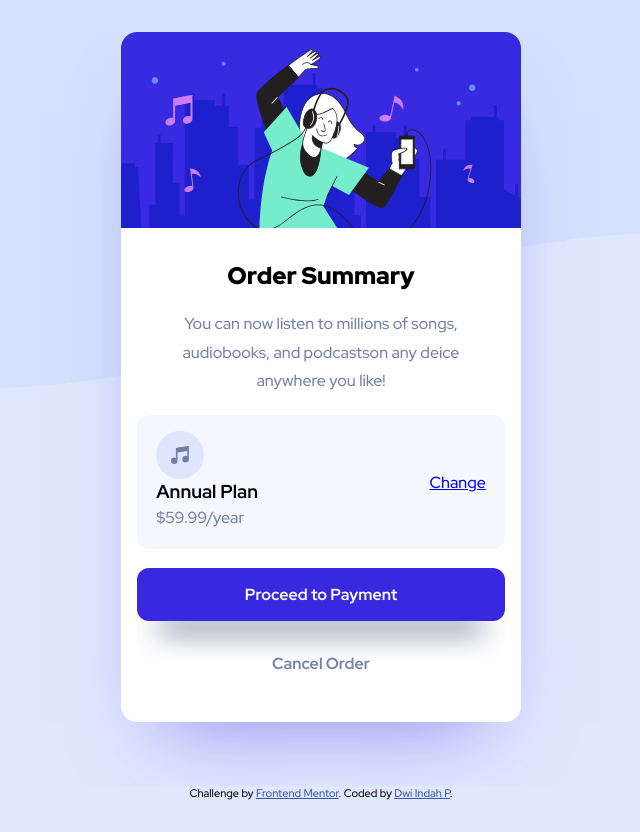
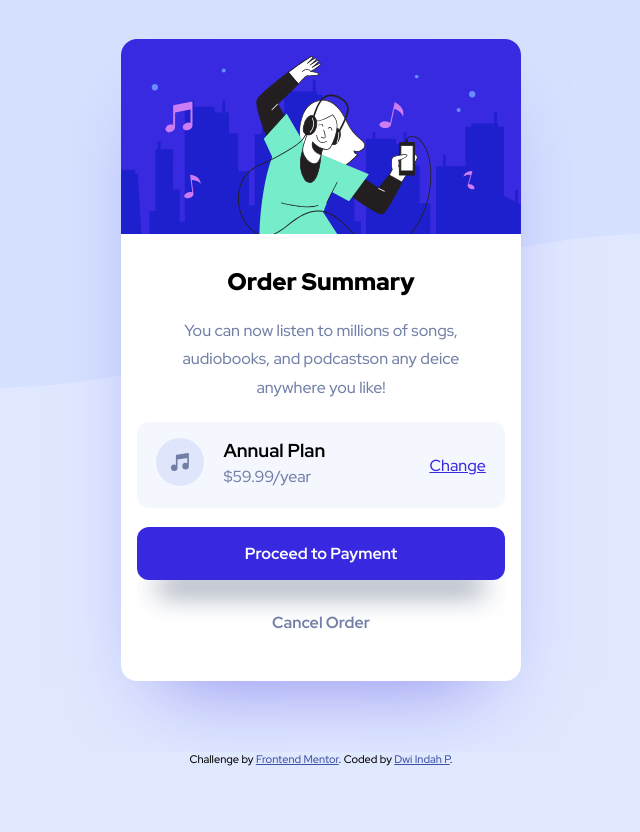
Before and after one commit to dwi-indah/frontend-mentor-order-summary-component, a plain HTML site: page index.html in a window 1280 px wide. Shown: the whole page, without its empty margins (319-959 px from the left). After the commit the page ends 800 px from the top, so only its background shows below. Drawn offline with nearby package versions, Linux system fonts and the light colour scheme; files that its build step writes are made by us from their sources.

Commit message:
update style plan detail

```diff
--- a/style.scss
+++ b/style.scss
@@ -127,7 +127,7 @@ p {
         gap: 1.2rem;
         padding: 2rem 1rem;
         @include min-responsive($screen-desktop) {
-            padding: 2rem 3rem;
+            padding: 2rem 2.5rem;
         }
     }
     &__desc {
@@ -154,8 +154,13 @@ p {
 }
 
 .plan {
+    &__detail {
+        display: flex;
+        gap: 1.2rem;
+    }
     &__link {
         cursor: pointer;
+        color: $clr-blue;
         &:hover {
             color: $clr-hover-blue;
             text-decoration: none;
```
